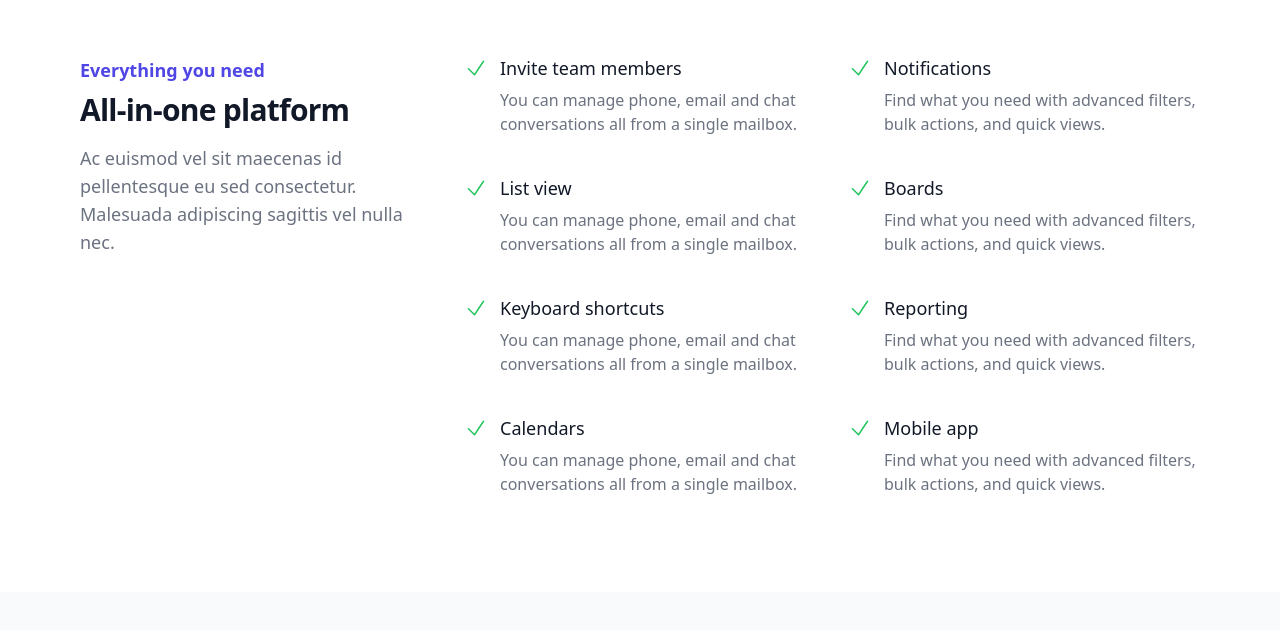
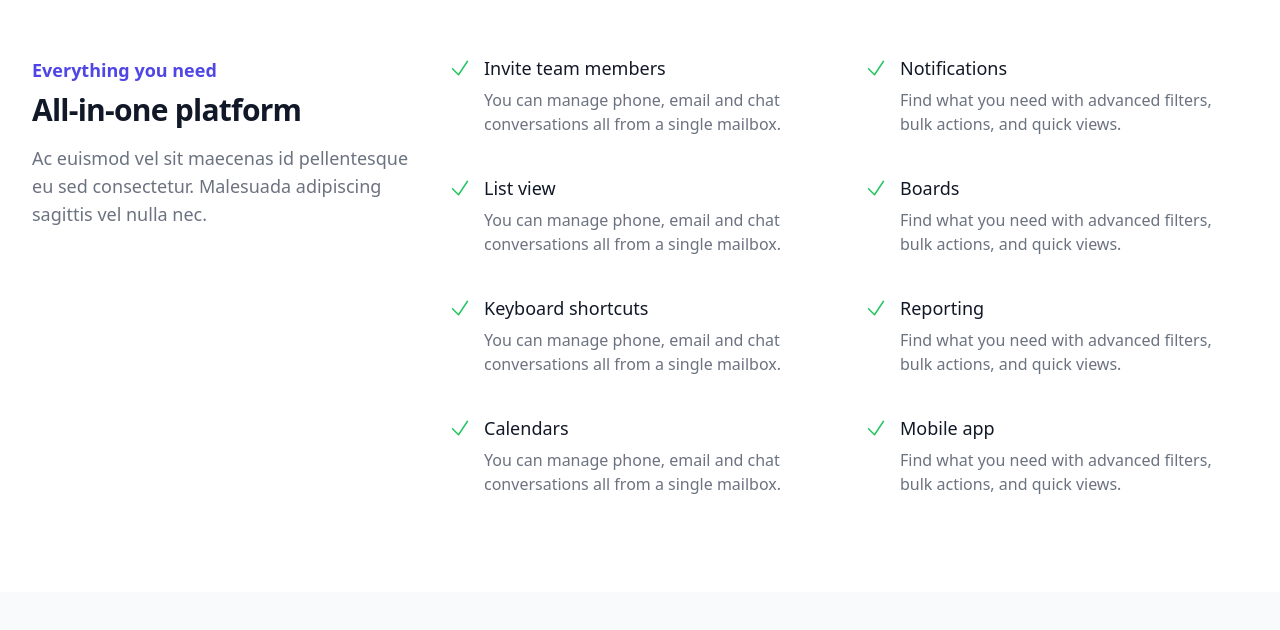
Before and after one commit to reydem/Desarrollo-Web-FullStack-con-Django-y-React, a React (Create React App) app: page / in a window 1280 px wide. Shown: the part 2250-2880 px from the top of the page. Built offline with nearby package versions, Linux system fonts and the light colour scheme.

Commit message:
Corregidos margenes de Features.js

```diff
--- a/src/components/home/Features.js
+++ b/src/components/home/Features.js
@@ -20,7 +20,7 @@ const features = [
 export default function Features() {
   return (
     <div className="bg-white">
-      <div className="mx-auto lg:mx-12 max-w-full py-16 px-4 sm:px-6 lg:grid lg:grid-cols-3 lg:gap-x-8 lg:py-24 lg:px-8">
+      <div className="mx-auto max-w-7xl py-16 px-4 sm:px-6 lg:grid lg:grid-cols-3 lg:gap-x-8 lg:py-24 lg:px-8">
         <div>
           <h2 className="text-lg font-semibold text-indigo-600">Everything you need</h2>
           <p className="mt-2 text-3xl font-bold tracking-tight text-gray-900">All-in-one platform</p>
@@ -34,7 +34,6 @@ export default function Features() {
               <div key={feature.name} className="relative">
                 <dt>
                   <CheckIcon className="absolute h-6 w-6 text-green-500" aria-hidden="true" />
-
                   <p className="ml-9 text-lg font-medium leading-6 text-gray-900">{feature.name}</p>
                 </dt>
                 <dd className="mt-2 ml-9 text-base text-gray-500">{feature.description}</dd>
```
